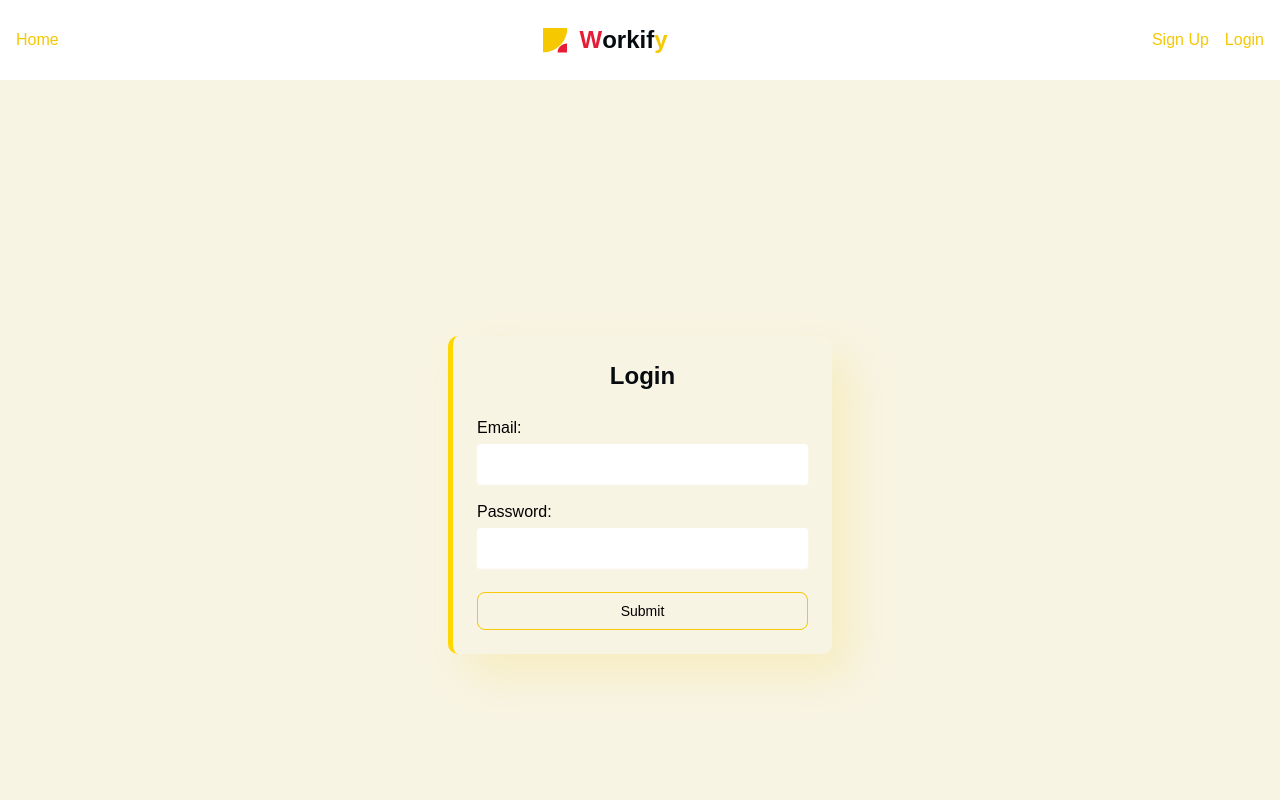
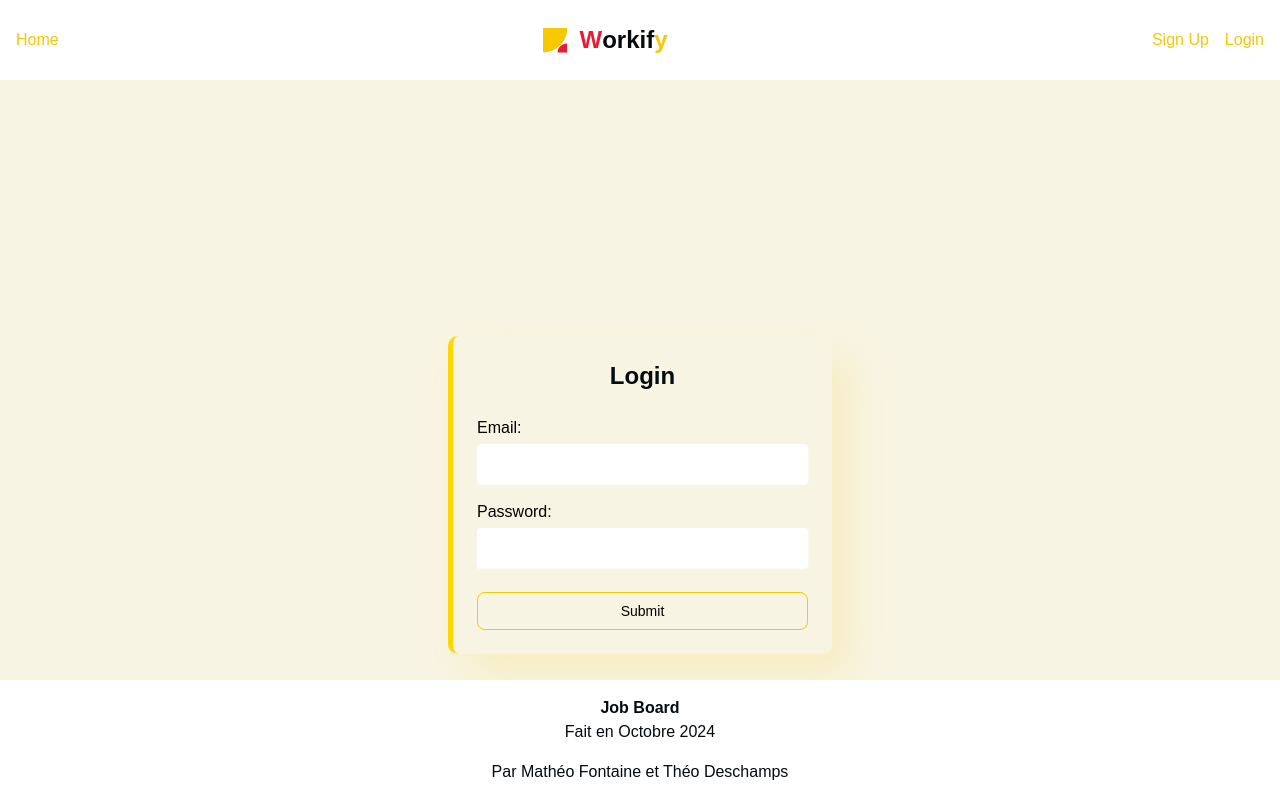
Before and after one commit to Iluvitar47/Workify, a Next.js app in the folder job-board-frontend/: page /login in a window 1280 px wide. Shown: the top 800 px of the page. Built offline with nearby package versions, Linux system fonts and the light colour scheme; no server answers.

Commit message:
[FIX] Login footer fix

```diff
--- a/job-board-frontend/src/app/login/page.tsx
+++ b/job-board-frontend/src/app/login/page.tsx
@@ -8,7 +8,9 @@ export default function Auth() {
     <>
       <Header />
       <LoginComponent />
+      <div className=' fixed bottom-0 right-0 left-0'>
       <Footer />
+      </div>
     </>
   );
 }
```
